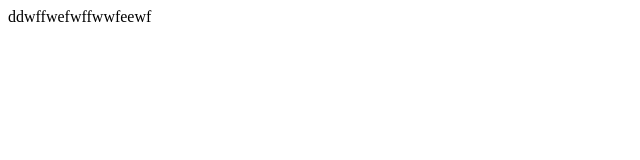
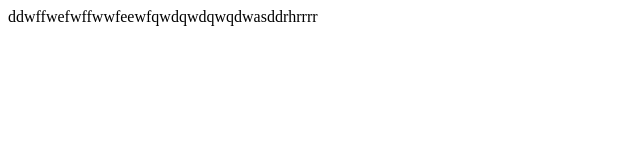
Before and after one commit to kimsunghyun99/404_project, a plain HTML site: page 222.html in a window 1280 px wide. Shown: the whole page, without its empty margins (0-640 px from the left). Drawn offline with Linux system fonts and the light colour scheme.

Commit message:
수정했음

```diff
--- a/222.html
+++ b/222.html
@@ -6,7 +6,7 @@
     <title>Document</title>
 </head>
 <body>
-    ddwffwefwffwwfeewf
+    ddwffwefwffwwfeewfqwdqwdqwqdwasddrhrrrr
 
 </body>
 </html>
```
